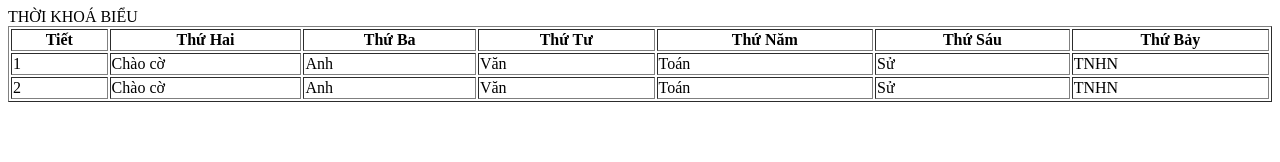
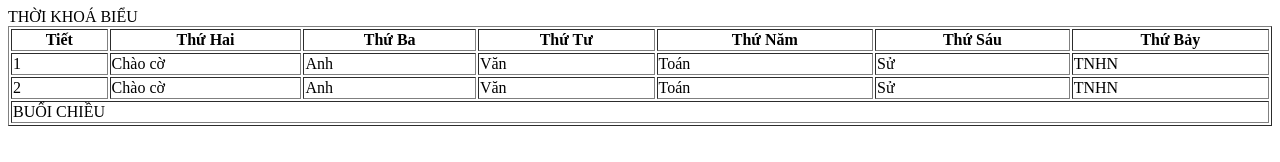
Before and after one commit to shawtyk1/Tin12, a plain HTML site: page index.html in a window 1280 px wide. Drawn offline with Linux system fonts and the light colour scheme.

Commit message:
Update index.html

```diff
--- a/index.html
+++ b/index.html
@@ -31,6 +31,9 @@
          <td> Sử </td>
          <td> TNHN </td>
          </tr>
+       <tr>
+          <td colspan="7">BUỔI CHIỀU</td>
+       </tr>
       </tr>
     </table>
   </body>
```
